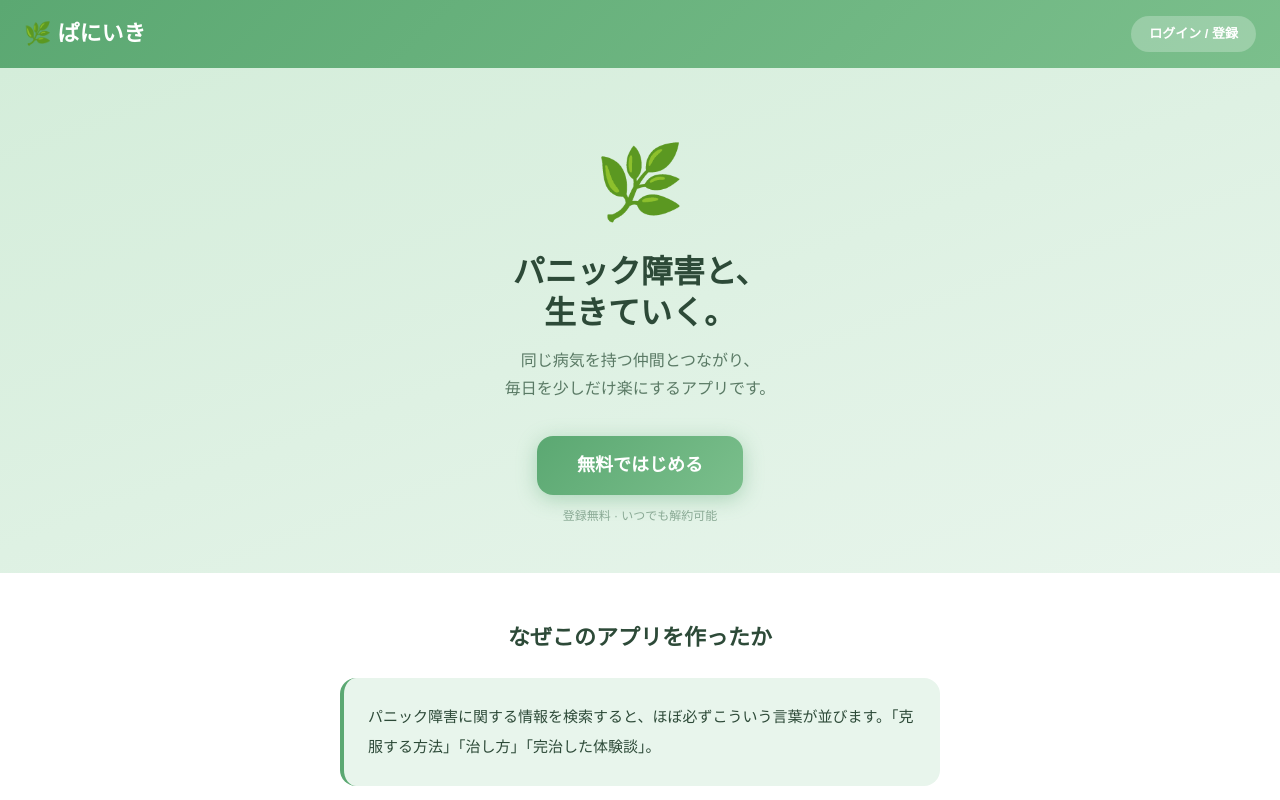
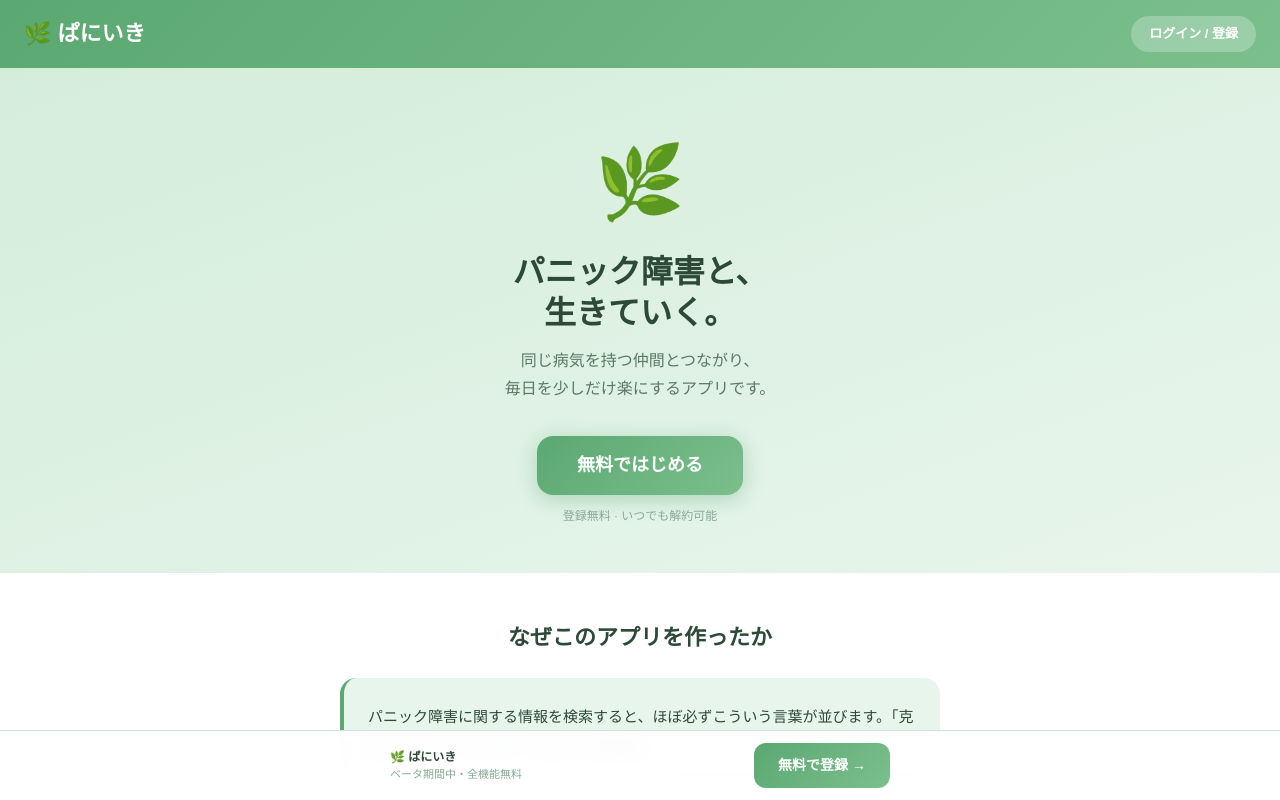
Before and after one commit to adosennsu8-netizen/paniiki, a Next.js app: page /landing in a window 1280 px wide. Shown: the top 800 px of the page. Built offline with nearby package versions, Linux system fonts and the light colour scheme; no server answers.

Commit message:
ランディングページに固定登録ボタンを追加

```diff
--- a/src/app/landing/page.tsx
+++ b/src/app/landing/page.tsx
@@ -18,7 +18,26 @@ export default function LandingPage() {
 
   return (
     <div style={{ minHeight:"100vh", background:"#f0f7f2", fontFamily:"'Hiragino Maru Gothic ProN','BIZ UDPGothic',sans-serif" }}>
-
+{/* 固定登録ボタン */}
+      <div style={{ position:"fixed", bottom:0, left:0, right:0, zIndex:1000, background:"rgba(255,255,255,0.95)", borderTop:"1px solid #c8e6d0", padding:"12px 24px", backdropFilter:"blur(10px)" }}>
+        <div style={{ maxWidth:500, margin:"0 auto", display:"flex", alignItems:"center", gap:12 }}>
+          <div style={{ flex:1 }}>
+            <div style={{ fontSize:12, fontWeight:700, color:"#2d4a38" }}>🌿 ぱにいき</div>
+            <div style={{ fontSize:11, color:"#8aaa95" }}>ベータ期間中・全機能無料</div>
+          </div>
+          {isLoggedIn ? (
+            <button onClick={() => router.push("/")}
+              style={{ background:"linear-gradient(135deg,#5ba872,#7bbf8c)", color:"#fff", border:"none", borderRadius:12, padding:"12px 24px", fontSize:14, fontWeight:800, cursor:"pointer", whiteSpace:"nowrap" }}>
+              アプリを開く →
+            </button>
+          ) : (
+            <Link href="/auth"
+              style={{ background:"linear-gradient(135deg,#5ba872,#7bbf8c)", color:"#fff", borderRadius:12, padding:"12px 24px", fontSize:14, fontWeight:800, textDecoration:"none", whiteSpace:"nowrap" }}>
+              無料で登録 →
+            </Link>
+          )}
+        </div>
+      </div>
       {/* ヘッダー */}
       <div style={{ background:"linear-gradient(135deg,#5ba872,#7bbf8c)", padding:"16px 24px", display:"flex", alignItems:"center", justifyContent:"space-between" }}>
         <div style={{ color:"#fff", fontSize:22, fontWeight:800 }}>🌿 ぱにいき</div>
```
